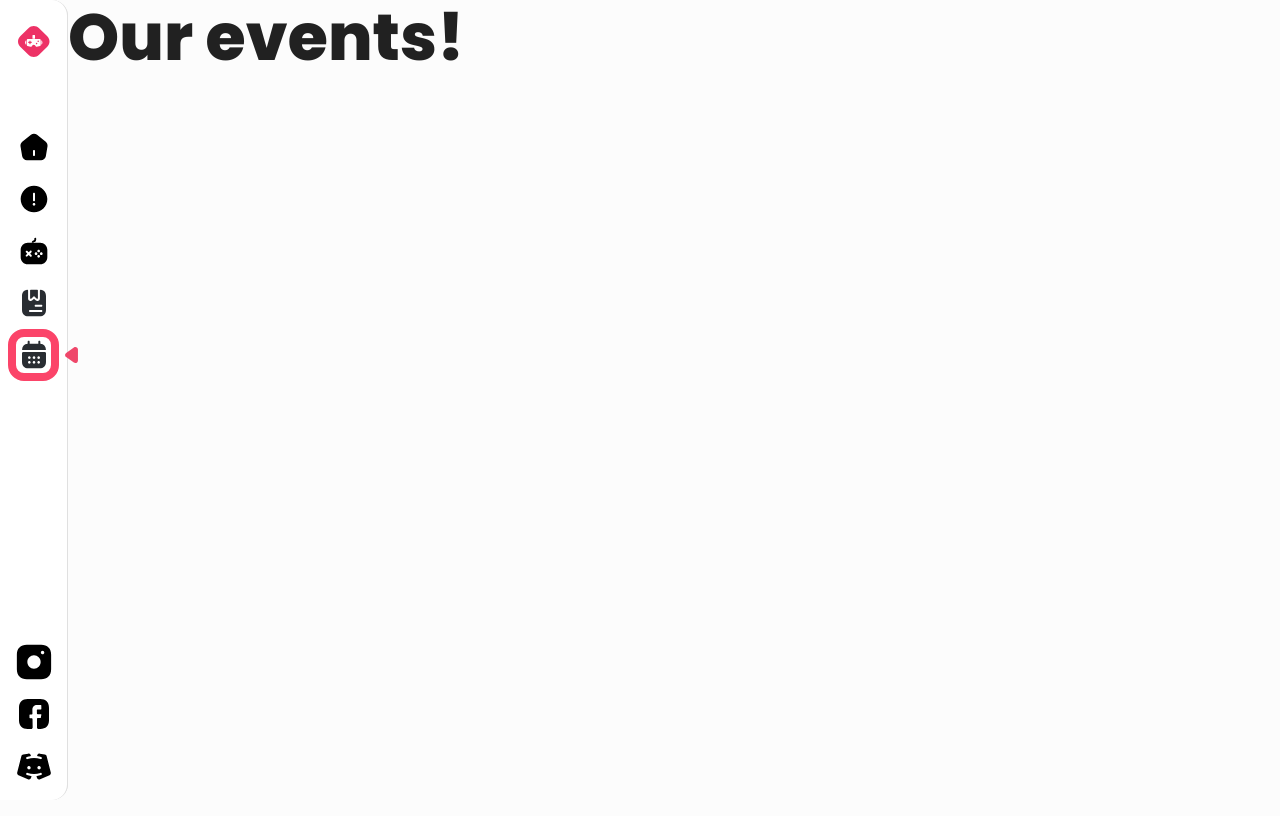
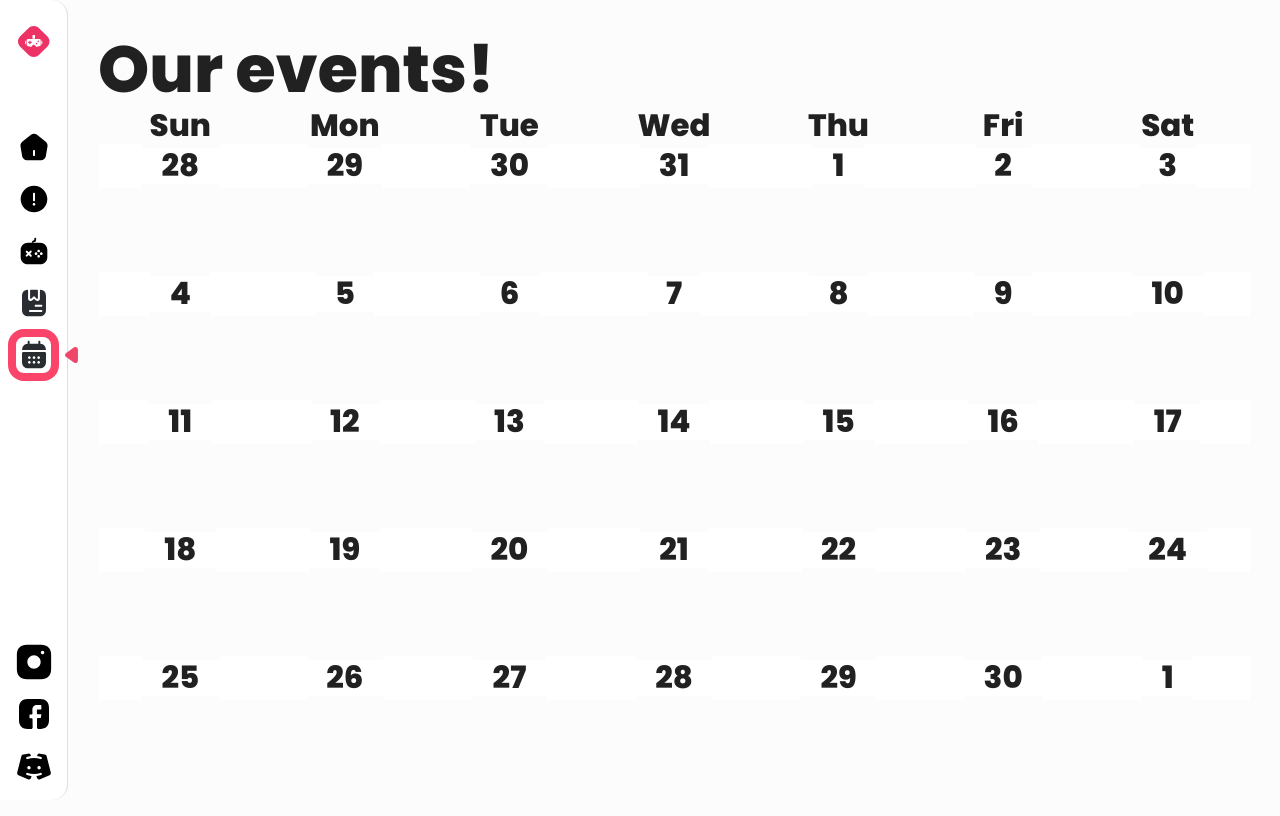
Before and after one commit to uclaacm/studio.uclaacm.com, a Next.js app: page /events in a window 1280 px wide. Built offline with nearby package versions, Linux system fonts and the light colour scheme; no server answers.

Commit message:
started calendar page

```diff
--- a/package.json
+++ b/package.json
@@ -11,6 +11,7 @@
     "@mui/material": "^5.12.0",
     "@next/mdx": "^14.1.4",
     "@react-spring/web": "^9.7.3",
+    "@types/gapi.calendar": "^3.0.11",
     "@types/mdx": "^2.0.12",
     "dotenv": "^16.3.1",
     "fast-glob": "^3.3.2",
--- a/src/pages/events.tsx
+++ b/src/pages/events.tsx
@@ -2,13 +2,250 @@ import * as React from "react";
 
 import Box from "@mui/material/Box";
 import Typography from "@mui/material/Typography";
+import Container from "~/components/Container";
+import { Skeleton, useTheme } from "@mui/material";
 
 type EventProps = {};
 
+const GCLOUD_API_KEY = process.env.NEXT_PUBLIC_GCLOUD_API_KEY;
+const CALENDAR_ID = "c_729vu5u1obkg7nu762sh687bp8@group.calendar.google.com";
+const EVENTS_ENDPOINT = `https://www.googleapis.com/calendar/v3/calendars/${CALENDAR_ID}/events?key=${GCLOUD_API_KEY}`;
+
+function getFirstSundayBeforeMonth(dayInMonth: Date){
+    const date = new Date(dayInMonth);
+    date.setDate(1); // go to first day of month
+    const day = date.getDay();
+    date.setDate(date.getDate() - day);
+    return date;
+}
+
+function getDayName(day: number){
+    const date = new Date();
+    date.setDate(date.getDate() - date.getDay() + day);
+    return date.toLocaleString("default", {
+        weekday: "short"
+    });
+}
+
+function normalizeDate(date: Date){
+    return new Date(date.getFullYear(), date.getMonth(), date.getDate());
+}
+
+type CalendarHeaderProps = {
+    weekday: string,
+}
+
+function CalendarHeader({ weekday }: CalendarHeaderProps){
+    return <Typography variant="h3" align="center">{ weekday }</Typography>
+}
+
+type CalendarCellProps = {
+    date?: Date,
+    selecting: React.MutableRefObject<boolean>,
+    selection: [Date, Date] | null,
+    setSelection: React.Dispatch<React.SetStateAction<[Date, Date] | null>>,
+}
+
+function CalendarCell(props: CalendarCellProps){
+    const {
+        date,
+        selecting,
+        selection, setSelection
+    } = props;
+
+    const theme = useTheme();
+
+    // selection ordered so that the first element is less than the second
+    const orderedSelection = React.useMemo(() => {
+        if(selection){
+            const [a, b] = selection;
+            return a.getTime() <= b.getTime() ? [a, b] : [b, a]
+        }
+        return null;
+    }, [selection])
+
+    // "type" of selection of the current date
+    // the date is either unselected "none"
+    // at the end of the selection "end"
+    // at the beginning of the selection "begin"
+    // in the middle of the selection "middle"
+    // or the entire selection "selected"
+    const dateSelection = React.useMemo(() => {
+        if(!selection) return "none";
+        // we have to use getTime here because
+        // date1 === date2 doesn't work for some reason
+        const minEqual = date.getTime() === orderedSelection[0].getTime();
+        const maxEqual = date.getTime() === orderedSelection[1].getTime();
+        const minGreater = date.getTime() > orderedSelection[0].getTime();
+        const maxLess = date.getTime() < orderedSelection[1].getTime();
+
+        return (
+            minEqual && maxEqual ? "selected"
+            : minEqual ? "begin"
+            : maxEqual ? "end"
+            : minGreater && maxLess ? "middle"
+            : "none"
+        );
+    }, [date, orderedSelection])
+
+    const [
+        leftBorder,
+        rightBorder,
+        yBorder,
+    ] = React.useMemo(() => [
+        dateSelection === "begin" || dateSelection === "selected",
+        dateSelection === "end" || dateSelection === "selected",
+        dateSelection !== "none"
+    ], [dateSelection])
+
+    const borderRadius = theme.spacing(0.5);
+    const borderColor = theme.palette.primary.main;
+    const borderWidth = theme.spacing(0.5);
+
+    const SkeletonContainer = date ? React.Fragment : Skeleton;
+    return <Box
+        sx={{
+            minHeight: "8rem",
+            cursor: "pointer",
+        }}
+        onMouseDown={() => {
+            selecting.current = true;
+            setSelection([date, date]);
+            console.log(selection);
+        }}
+        onMouseUp={() => {
+            selecting.current = false;
+        }}
+        onMouseOver={() => {
+            if(selecting.current){
+                setSelection(([s]) => [s, date])
+            }
+        }}
+    >
+        <Box sx={{
+            display: "flex",
+            justifyContent: "center",
+        }}>
+            <Box sx={{
+                flexGrow: 1,
+                backgroundColor: borderColor,
+                ...dateSelection === "end" || dateSelection === "middle" ? {
+                    paddingY: borderWidth
+                } : {}
+            }}>
+                <Box sx={{
+                    width: "100%", height: "100%",
+                    backgroundColor: "white",
+                }}/>
+            </Box>
+            <SkeletonContainer>
+                <Box sx={{
+                    backgroundColor: borderColor,
+                    borderTopLeftRadius: leftBorder ? "1em" : 0,
+                    borderBottomLeftRadius: leftBorder ? "1em" : 0,
+
+                    borderTopRightRadius: rightBorder ? "1em" : 0,
+                    borderBottomRightRadius: rightBorder ? "1em" : 0,
+
+                    paddingY: yBorder ? borderWidth : 0,
+                    marginY: yBorder ? 0 : borderWidth,
+
+                    paddingLeft: leftBorder ? borderWidth : 0,
+                    paddingRight: rightBorder ? borderWidth : 0,
+                }}>
+                    <Typography variant="h3" sx={theme => ({
+                        userSelect: "none",
+
+                        paddingRight: `calc(0.5em + ${rightBorder ? "0px" : borderWidth})`,
+                        paddingLeft: `calc(0.5em + ${leftBorder ? "0px" : borderWidth})`,
+                        backgroundColor: "white",
+
+                        borderTopLeftRadius: leftBorder ? "1em" : 0,
+                        borderBottomLeftRadius: leftBorder ? "1em" : 0,
+
+                        borderTopRightRadius: rightBorder ? "1em" : 0,
+                        borderBottomRightRadius: rightBorder ? "1em" : 0,
+                    })}>
+                        { date.getDate() }
+                    </Typography>
+                </Box>
+            </SkeletonContainer>
+            <Box sx={{
+                flexGrow: 1,
+                backgroundColor: borderColor,
+                ...dateSelection === "begin" || dateSelection === "middle" ? {
+                    paddingY: borderWidth
+                } : {}
+            }}>
+                <Box sx={{
+                    width: "100%", height: "100%",
+                    backgroundColor: "white",
+                }}/>
+            </Box>
+        </Box>
+    </Box>
+}
+
+function Calendar(){
+    const [monthStartDay, setMonthStartDay] = React.useState<Date | null>(null)
+    const selecting = React.useRef<boolean>(false);
+    const [selection, setSelection] = React.useState<[Date, Date] | null>(null);
+
+    React.useEffect(() => {
+        setMonthStartDay(getFirstSundayBeforeMonth(new Date));
+    }, []);
+
+    return <Box>
+        <Box sx={{
+            display: "grid",
+            gridTemplateColumns: "repeat(7, 1fr)",
+        }}>
+            { Array.from({ length: 7 }).map((_, i) => (
+                <CalendarHeader weekday={getDayName(i)}/>
+            ))}
+        </Box>
+        <Box sx={{
+            width: "100%", height: "100%",
+            display: "grid",
+            gridTemplate: "repeat(5, 1fr) / repeat(7, 1fr)",
+        }}>
+            {
+                Array.from({ length: 35 }).map((_, i) => {
+                    const cellDate = new Date(monthStartDay);
+                    cellDate.setDate(cellDate.getDate() + i);
+                    return (
+                        <CalendarCell
+                            key={i}
+                            date={normalizeDate(cellDate)}
+                            selecting={selecting}
+                            selection={selection} setSelection={setSelection}
+                        />
+                    );
+                })
+            }
+        </Box>
+    </Box>
+}
+
 export default function Events({}: EventProps) {
+    const [eventsData, setEventsData] = React.useState<gapi.client.calendar.Events | null>(null);
+
+    // fetch Google API endpoint
+    React.useEffect(() => {
+        fetch(EVENTS_ENDPOINT, {
+            method: "get",
+            headers: {
+                "Content-type": "application/json; charset=UTF-8"
+            }
+        })
+            .then(v => v.json())
+            .then(json => setEventsData(json as gapi.client.calendar.Events))
+    }, [])
+
     return (
-        <Box>
-            <Typography variant="h1">Our events! </Typography>
-        </Box>
+        <Container>
+            <Typography variant="h1">Our events!</Typography>
+            <Calendar/>
+        </Container>
     );
 }
```
Also changed, not shown: 1 other file (tests, documents, lock files or other folders).
